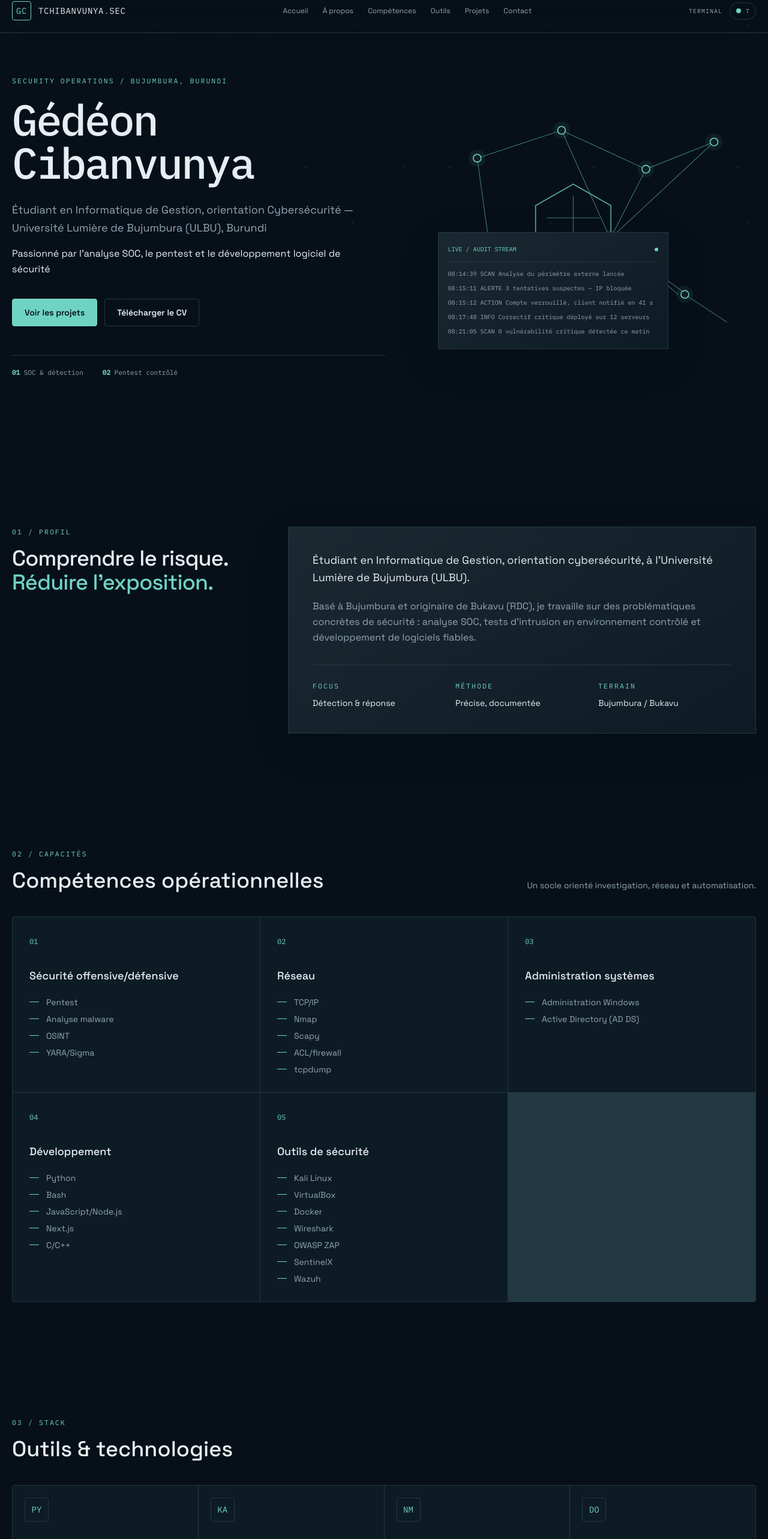
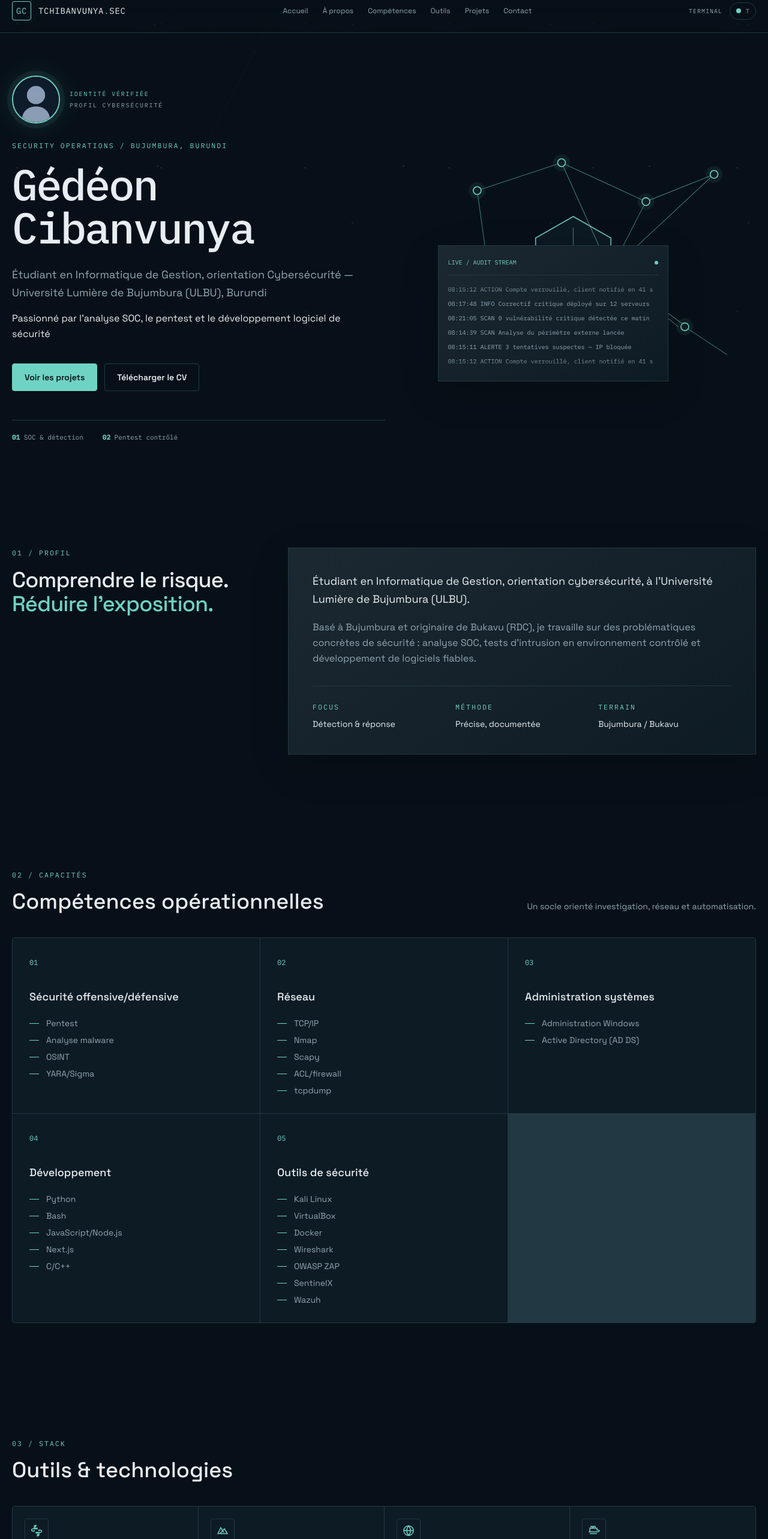
Before and after one commit to GedeonTch/Portfolio, a Next.js app: page / in a window 1280 px wide. Shown: the part 18-2584 px from the top of the page at 60% size. Built offline with nearby package versions, Linux system fonts and the light colour scheme.

Commit message:
Polish hero profile and security visualizations
Add the circular profile area, animated audit stream, shield backdrop, clearer theme contrast, and recognizable SVG tool icons.

```diff
--- a/src/app/globals.css
+++ b/src/app/globals.css
@@ -16,12 +16,12 @@
 body.soc {
   --background: #11161c;
   --foreground: #edf1f2;
-  --accent: #e08a72;
-  --accent-secondary: #f0b19d;
-  --border: #3a3032;
-  --card-bg: #1a2229;
-  --text-muted: #a9b2b7;
-  --signal: #e2b66e;
+  --accent: #f08a72;
+  --accent-secondary: #ffc0a9;
+  --border: #5a3938;
+  --card-bg: #211d24;
+  --text-muted: #c0b6b7;
+  --signal: #f2c36d;
 }
 
 * { box-sizing: border-box; }
@@ -71,6 +71,25 @@ body::before {
 .network-line { stroke: var(--accent); stroke-width: 1; fill: none; opacity: .55; }
 .network-node { fill: var(--background); stroke: var(--accent); stroke-width: 1.5; }
 .cursor-blink { animation: blink 1s steps(1) infinite; }
+.profile-frame {
+  border-color: var(--accent);
+  box-shadow: 0 0 0 8px color-mix(in srgb, var(--accent) 7%, transparent), 0 0 42px color-mix(in srgb, var(--accent) 16%, transparent);
+}
+.audit-stream {
+  height: 9.5rem;
+  overflow: hidden;
+  mask-image: linear-gradient(to bottom, transparent, black 13%, black 87%, transparent);
+}
+.audit-track {
+  animation: audit-rise 18s linear infinite;
+}
+@keyframes audit-rise {
+  from { transform: translateY(0); }
+  to { transform: translateY(-50%); }
+}
+@media (prefers-reduced-motion: reduce) {
+  .audit-track { animation: none; }
+}
 @keyframes blink { 50% { opacity: 0; } }
 ::-webkit-scrollbar { width: 8px; }
 ::-webkit-scrollbar-track { background: var(--background); }
--- a/src/components/Hero.tsx
+++ b/src/components/Hero.tsx
@@ -16,7 +16,7 @@ const logs = [
 export default function Hero() {
   const { theme } = useTheme();
   const [displayText, setDisplayText] = useState('');
-  const [reducedMotion, setReducedMotion] = useState(false);
+  const [, setReducedMotion] = useState(false);
   useEffect(() => {
     const reduce = window.matchMedia('(prefers-reduced-motion: reduce)').matches;
     setReducedMotion(reduce);
@@ -34,7 +34,16 @@ export default function Hero() {
   return <section id="hero" className="relative min-h-screen overflow-hidden px-5 pb-20 pt-36">
     <div className="mx-auto grid max-w-7xl items-center gap-14 lg:grid-cols-[1.05fr_.95fr]">
       <div className="relative z-10">
-        <p className="section-kicker mb-5">Security operations / Bujumbura, Burundi</p>
+      <div className="mb-7 flex items-center gap-4">
+        <div className="profile-frame h-20 w-20 overflow-hidden rounded-full border-2 bg-[var(--card-bg)]">
+          <img src={content.hero.photoPath} alt="Portrait de Gédéon Cibanvunya" className="h-full w-full object-cover" />
+        </div>
+        <div className="font-mono text-[10px] uppercase tracking-[.18em] text-[var(--text-muted)]">
+          <span className="mb-1 block text-[var(--accent)]">Identité vérifiée</span>
+          Profil cybersécurité
+        </div>
+      </div>
+      <p className="section-kicker mb-5">Security operations / Bujumbura, Burundi</p>
         <h1 className="max-w-4xl font-mono text-4xl font-medium leading-tight tracking-[-.04em] text-[var(--foreground)] sm:text-6xl lg:text-7xl">
           {displayText}<span className="cursor-blink text-[var(--accent)]">_</span>
         </h1>
@@ -52,7 +61,11 @@ export default function Hero() {
         <NetworkGraphic accent={accent} />
         <div className="surface absolute bottom-3 left-0 w-full max-w-sm p-4 font-mono text-[10px] leading-6 text-[var(--text-muted)] sm:left-8">
           <div className="mb-2 flex items-center justify-between border-b border-[var(--border)] pb-2 text-[var(--accent)]"><span>LIVE / AUDIT STREAM</span><span className="h-1.5 w-1.5 rounded-full bg-[var(--accent)]" /></div>
-          {logs.slice(0, reducedMotion ? 3 : 5).map((log) => <div key={log}>{log}</div>)}
+          <div className="audit-stream">
+            <div className="audit-track">
+              {[...logs, ...logs].map((log, index) => <div key={`${log}-${index}`} className="whitespace-nowrap">{log}</div>)}
+            </div>
+          </div>
         </div>
       </div>
     </div>
@@ -61,8 +74,9 @@ export default function Hero() {
 
 function NetworkGraphic({ accent }: { accent: string }) {
   return <svg aria-label="Réseau de nœuds de sécurité" role="img" viewBox="0 0 520 400" className="h-full w-full">
+    <path d="M180 168 238 135 296 168 296 235 238 269 180 235Z" fill="var(--card-bg)" stroke={accent} strokeWidth="1.5" opacity=".92" />
+    <path d="M238 152v98M198 187h80M198 217h80" className="network-line" />
     <g className="network-line"><path d="M90 95 220 52 350 112 455 70M90 95l25 180 180-56 105 86M220 52l75 167 160-149M350 112l-55 107 115 84M115 275l-70 58M295 219l-40 130M410 305l65 43" /></g>
     {[[90,95],[220,52],[350,112],[455,70],[115,275],[295,219],[410,305],[255,349],[45,333]].map(([cx,cy]) => <g key={`${cx}-${cy}`}><circle cx={cx} cy={cy} r="6" className="network-node" /><circle cx={cx} cy={cy} r="13" fill={accent} opacity=".08" /></g>)}
-    <path d="M180 168 238 135 296 168 296 235 238 269 180 235Z" fill="none" stroke={accent} strokeWidth="1.5" opacity=".8" /><path d="M238 153v97M197 187h82M197 217h82" className="network-line" />
   </svg>;
 }
--- a/src/components/Tools.tsx
+++ b/src/components/Tools.tsx
@@ -3,10 +3,25 @@
 import { motion } from 'framer-motion';
 import { content } from '@/data/content';
 
+function ToolIcon({ name }: { name: string }) {
+  const common = { className: 'h-6 w-6', viewBox: '0 0 24 24', fill: 'none', stroke: 'currentColor', strokeWidth: 1.5, 'aria-hidden': true as const };
+  const paths: Record<string, JSX.Element> = {
+    python: <><path d="M12 3c-4 0-4 2-4 2v3h5v1H6c-3 0-3 4 0 4h2v-2" /><path d="M12 21c4 0 4-2 4-2v-3h-5v-1h7c3 0 3-4 0-4h-2v2" /><circle cx="10" cy="5" r=".7" fill="currentColor" /><circle cx="14" cy="19" r=".7" fill="currentColor" /></>,
+    kali: <><path d="m4 17 5-10 3 5 3-3 5 8H4Z" /><path d="m8 17 4-5 2 3" /></>,
+    nmap: <><circle cx="12" cy="12" r="8" /><path d="M4 12h16M12 4c2 2.2 3 4.9 3 8s-1 5.8-3 8c-2-2.2-3-4.9-3-8s1-5.8 3-8Z" /></>,
+    docker: <><path d="M3 14h15a3 3 0 0 0 3-2c-2-.8-3-1-4-1V8H5v6Z" /><path d="M7 8V5h3v3m1 0V5h3v3M5 17h12" /></>,
+    wireshark: <><path d="M12 3 7 12l5 9 5-9-5-9Z" /><path d="M7 12h10M9 8h6m-6 8h6" /></>,
+    zap: <><path d="m13 2-8 11h6l-1 9 8-11h-6l1-9Z" /></>,
+    wazuh: <><path d="M12 3 19 6v5c0 4-2.7 7.5-7 10-4.3-2.5-7-6-7-10V6l7-3Z" /><path d="m9 12 2 2 4-4" /></>,
+    sentinelx: <><circle cx="12" cy="12" r="8" /><circle cx="12" cy="12" r="2" /><path d="m12 4v6m8 2h-6m-2 8v-6m-8-2h6" /></>,
+  };
+  return <svg {...common}>{paths[name] ?? paths.sentinelx}</svg>;
+}
+
 export default function Tools() {
   return <section id="tools" className="relative px-5 py-24">
     <div className="mx-auto max-w-7xl"><p className="section-kicker mb-4">03 / Stack</p><h2 className="mb-10 text-3xl font-medium sm:text-4xl">Outils &amp; technologies</h2>
-      <div className="grid grid-cols-2 gap-px overflow-hidden rounded border border-[var(--border)] bg-[var(--border)] sm:grid-cols-4">{content.tools.map((tool, index) => <motion.a key={tool.name} href={tool.url} target={tool.url.startsWith('#') ? undefined : '_blank'} rel={tool.url.startsWith('#') ? undefined : 'noopener noreferrer'} whileHover={{ y: -3 }} className="group bg-[var(--card-bg)] p-5 transition hover:bg-[var(--background)]"><div className="mb-9 flex h-10 w-10 items-center justify-center rounded border border-[var(--border)] font-mono text-sm text-[var(--accent)] transition group-hover:border-[var(--accent)]">{tool.name.slice(0, 2).toUpperCase()}</div><p className="text-sm font-medium">{tool.name}</p><p className="mt-1 font-mono text-[10px] text-[var(--text-muted)]">outil {String(index + 1).padStart(2, '0')}</p></motion.a>)}</div>
+      <div className="grid grid-cols-2 gap-px overflow-hidden rounded border border-[var(--border)] bg-[var(--border)] sm:grid-cols-4">{content.tools.map((tool, index) => <motion.a key={tool.name} href={tool.url} target={tool.url.startsWith('#') ? undefined : '_blank'} rel={tool.url.startsWith('#') ? undefined : 'noopener noreferrer'} whileHover={{ y: -3 }} className="group bg-[var(--card-bg)] p-5 transition hover:bg-[var(--background)]"><div className="mb-9 flex h-10 w-10 items-center justify-center rounded border border-[var(--border)] text-[var(--accent)] transition group-hover:border-[var(--accent)] group-hover:bg-[var(--accent)]/10"><ToolIcon name={tool.icon} /></div><p className="text-sm font-medium">{tool.name}</p><p className="mt-1 font-mono text-[10px] text-[var(--text-muted)]">outil {String(index + 1).padStart(2, '0')}</p></motion.a>)}</div>
     </div>
   </section>;
 }
```
